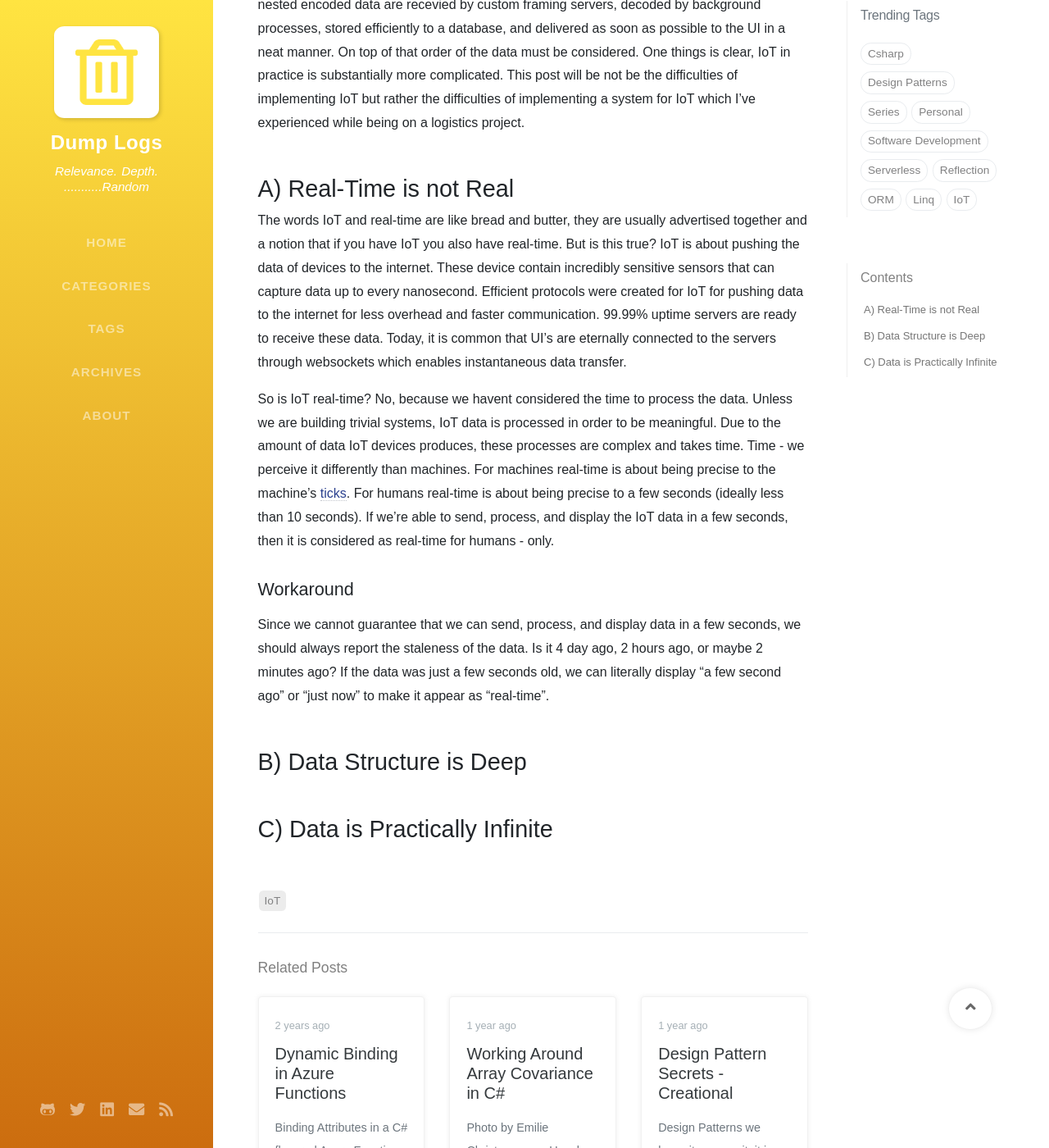
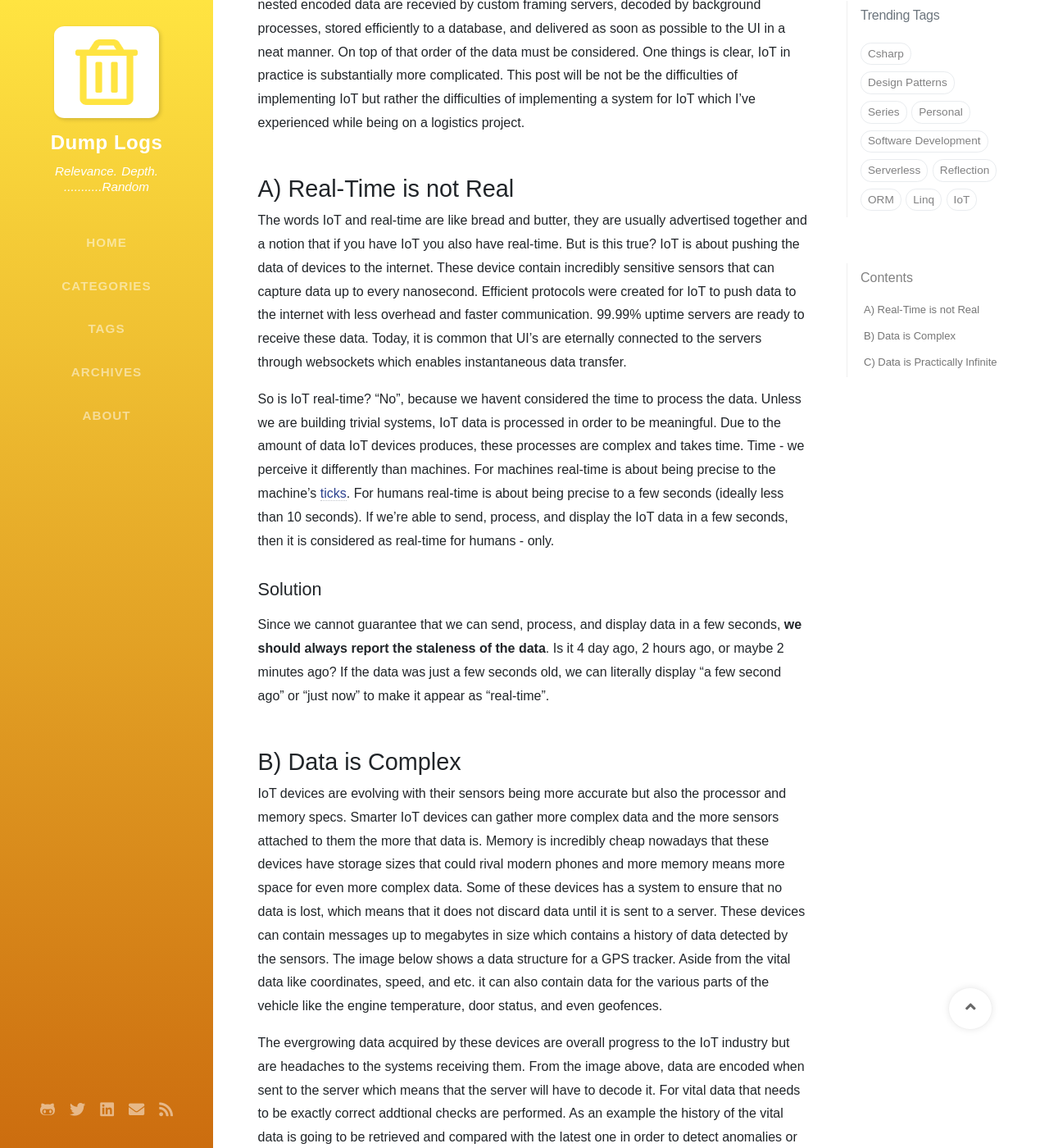
Before and after one commit to IanEscober/ianescober.github.io, a Jekyll site: the page built from _posts/2021-11-18-iot-in-practice.md, in a window 1280 px wide and 1400 px high, scrolled down 393 px. Shown: the whole window at 82% size. Built offline with Jekyll 4.4.1, drawn with Linux system fonts in a browser that asks for light colours; nearby versions of some CDN libraries; some web fonts are replaced; comment, search, counter and statistics services are not loaded; some of the changed text lies outside the part shown.

Commit message:
Added Data is Complex to IIP post

```diff
--- a/_posts/2021-11-18-iot-in-practice.md
+++ b/_posts/2021-11-18-iot-in-practice.md
@@ -8,12 +8,21 @@
 It has been a journey, started from simple Arduino's to detect the capacity of garbage bins to plotting the real-time activity of vehicles. Back then I've implemented IoT with a simple flat data passed to a broker which was received by a server and displayed to the UI. Now, deeply nested encoded data are recevied by custom framing servers, decoded by background processes, stored efficiently to a database, and delivered as soon as possible to the UI in a neat manner. On top of that order of the data must be considered. One things is clear, IoT in practice is substantially more complicated. This post will be not be the difficulties of implementing IoT but rather the difficulties of implementing a system for IoT which I've experienced while being on a logistics project.
 
 # A) Real-Time is not Real
-The words IoT and real-time are like bread and butter, they are usually advertised together and a notion that if you have IoT you also have real-time. But is this true? IoT is about pushing the data of devices to the internet. These device contain incredibly sensitive sensors that can capture data up to every nanosecond. Efficient protocols were created for IoT for pushing data to the internet for less overhead and faster communication. 99.99% uptime servers are ready to receive these data. Today, it is common that UI's are eternally connected to the servers through websockets which enables instantaneous data transfer.
+The words IoT and real-time are like bread and butter, they are usually advertised together and a notion that if you have IoT you also have real-time. But is this true? IoT is about pushing the data of devices to the internet. These device contain incredibly sensitive sensors that can capture data up to every nanosecond. Efficient protocols were created for IoT to push data to the internet with less overhead and faster communication. 99.99% uptime servers are ready to receive these data. Today, it is common that UI's are eternally connected to the servers through websockets which enables instantaneous data transfer.
 
-So is IoT real-time? No, because we havent considered the time to process the data. Unless we are building trivial systems, IoT data is processed in order to be meaningful. Due to the amount of data IoT devices produces, these processes are complex and takes time. Time - we perceive it differently than machines. For machines real-time is about being precise to the machine's [ticks](https://en.wikipedia.org/wiki/System_time). For humans real-time is about being precise to a few seconds (ideally less than 10 seconds). If we're able to send, process, and display the IoT data in a few seconds, then it is considered as real-time for humans - only.
+So is IoT real-time? "No", because we havent considered the time to process the data. Unless we are building trivial systems, IoT data is processed in order to be meaningful. Due to the amount of data IoT devices produces, these processes are complex and takes time. Time - we perceive it differently than machines. For machines real-time is about being precise to the machine's [ticks](https://en.wikipedia.org/wiki/System_time). For humans real-time is about being precise to a few seconds (ideally less than 10 seconds). If we're able to send, process, and display the IoT data in a few seconds, then it is considered as real-time for humans - only.
 
-## Workaround
-Since we cannot guarantee that we can send, process, and display data in a few seconds, we should always report the staleness of the data. Is it 4 day ago, 2 hours ago, or maybe 2 minutes ago? If the data was just a few seconds old, we can literally display "a few second ago" or "just now" to make it appear as "real-time".
+## Solution
+Since we cannot guarantee that we can send, process, and display data in a few seconds, __we should always report the staleness of the data__. Is it 4 day ago, 2 hours ago, or maybe 2 minutes ago? If the data was just a few seconds old, we can literally display "a few second ago" or "just now" to make it appear as "real-time".
 
-# B) Data Structure is Deep
+# B) Data is Complex
+IoT devices are evolving with their sensors being more accurate but also the processor and memory specs. Smarter IoT devices can gather more complex data and the more sensors attached to them the more that data is. Memory is incredibly cheap nowadays that these devices have storage sizes that could rival modern phones and more memory means more space for even more complex data. Some of these devices has a system to ensure that no data is lost, which means that it does not discard data until it is sent to a server. These devices can contain messages up to megabytes in size which contains a history of data detected by the sensors. The image below shows a data structure for a GPS tracker. Aside from the vital data like coordinates, speed, and etc. it can also contain data for the various parts of the vehicle like the engine temperature, door status, and even geofences.
+
+The evergrowing data acquired by these devices are overall progress to the IoT industry but are headaches to the systems receiving them. From the image above, data are encoded when sent to the server which means that the server will have to decode it. For vital data that needs to be exactly correct addtional checks are performed. As an example the history of the vital data is going to be retrieved and compared with the latest one in order to detect anomalies or garbage values. Another form of verification is the order of data, which cannot be guaranteed when receiving it. If older data are receive, depends on the system, it may be discarded or craftfully appended to the newer ones. We can see that processing these data are not that simple and this was the driving point of A). The effect of the data to our system is experienced from architecture to the code we write. The architecture should be able to handle data processing while doing other tasks for the system. The code must be efficient to maximize throughput. And these are especially required for mission-critical sytems.
+
+## Solution
+For architectures - __Decouple the processing component and adopt an asynchronous/event-based architecture__. Separating the processing allows it to be independently scaled from other components of the system. Since data processing is a taxing task, having an asynchronous/event-based architecture prevents locks in the system wherein one waits for another. This allows other components to continue and evolve as they please.
+
+For code - We should be mindful of the code we write. __It is not enough that it is working but it should also be efficient__. We are not writing code for request-response type interaction with users but for continuous streams of data. Libraries and language features help developers write code faster by packing logic to one-liners but in [hot paths](https://en.wikipedia.org/wiki/Hot_spot_(computer_programming)) in our code their overhead shows. What if we just implement the portion of their functionality using primitives of the language (e.g. In C# Linq's `.Select` vs `for-loop`) which is as fast as we can go. Concurrency allows us to maximize the available CPU by running multiple tasks at once but developers often mistake asynchronous with parallel processing. Having `async` in our code does not equate to multiple tasks being done.
+
 # C) Data is Practically Infinite
```
